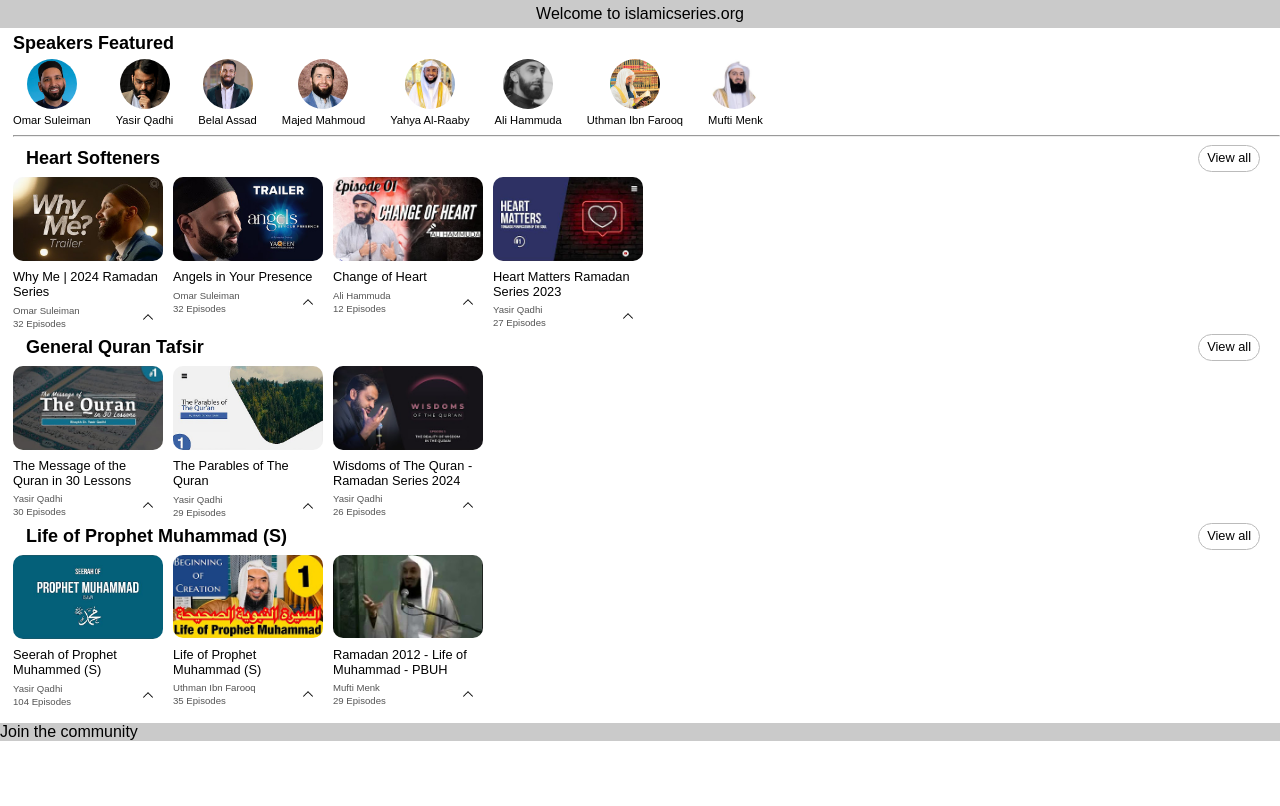
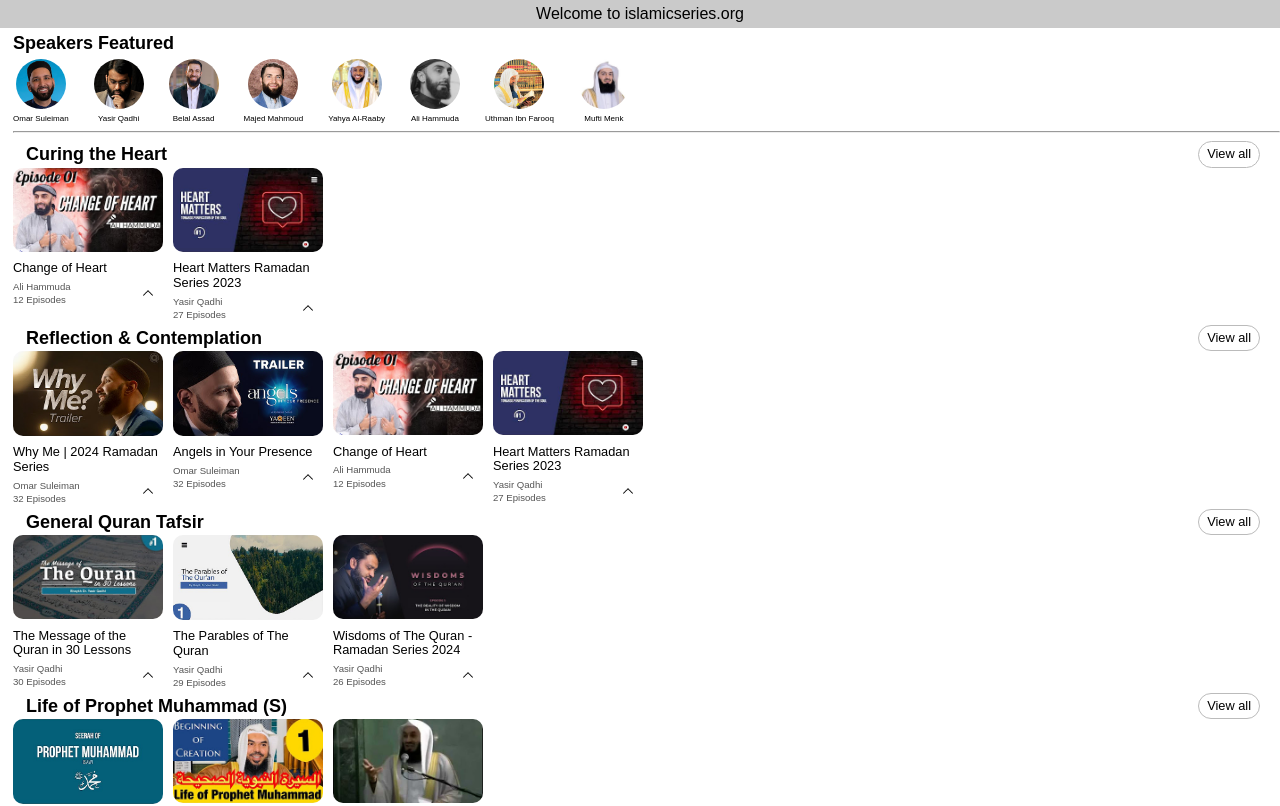
Before and after one commit to sajidmohd717/islamic-lectures-react, a React (Vite) app: page / in a window 1280 px wide. Shown: the top 806 px of the page. Built offline with nearby package versions, Linux system fonts and the light colour scheme.

Commit message:
made code more dynamic, improved UI slighly

```diff
--- a/src/App.jsx
+++ b/src/App.jsx
@@ -1,14 +1,40 @@
+import React from "react";
 import Header from "./Header.jsx";
 import Footer from "./Footer.jsx";
 import Speakers from "./speaker/Speakers.jsx";
 import SeriesContainer from "./series/SeriesContainer.jsx";
 import {
-  heartSoftenersDict,
+  curingHeartDict,
+  reflectionContemplationDict,
   generalQuranTafsir,
   lifeOfProphetMuhammad,
+  angelsDict
 } from "./data.js";
 
 function App() {
+  let seriesDict = [
+    {
+      sectionHead: "Curing the Heart",
+      listOfDict: curingHeartDict
+    },
+    {
+      sectionHead: "Reflection & Contemplation",
+      listOfDict: reflectionContemplationDict
+    },
+    {
+      sectionHead: "General Quran Tafsir",
+      listOfDict: generalQuranTafsir
+    },
+    {
+      sectionHead: "Life of Prophet Muhammad (S)",
+      listOfDict: lifeOfProphetMuhammad
+    },
+    {
+      sectionHead: "Angels",
+      listOfDict: angelsDict
+    },
+  ];
+
   return (
     <>
       <Header />
@@ -16,24 +42,15 @@
         <Speakers />
         <hr />
         <div className="multiple-series-titles">
-          <SeriesContainer
-            sectionHead={"Heart Softeners"}
-            listOfDict={heartSoftenersDict}
-          />
-          {/* <hr /> */}
-          <SeriesContainer
-            sectionHead={"General Quran Tafsir"}
-            listOfDict={generalQuranTafsir}
-          />
-
-          {/* <hr /> */}
-          <SeriesContainer
-            sectionHead={"Life of Prophet Muhammad (S)"}
-            listOfDict={lifeOfProphetMuhammad}
-          />
+          {seriesDict.map((series, index) => (
+            <SeriesContainer
+              key={index}
+              sectionHead={series.sectionHead}
+              listOfDict={series.listOfDict}
+            />
+          ))}
         </div>
       </div>
-
       <Footer />
     </>
   );
--- a/src/data.js
+++ b/src/data.js
@@ -11,7 +11,24 @@
 import seerahUthman from "./assets/thumbnail/life-of-prophet-muhammad/seerah-uthman.jpg"
 import seerahMufti from "./assets/thumbnail/life-of-prophet-muhammad/seerah-mufti.jpg"
 
-export const heartSoftenersDict = [
+export const curingHeartDict = [
+  {
+    title: "Change of Heart",
+    speaker: "Ali Hammuda",
+    episodes: "12 Episodes",
+    thumbnailImage: changeofheart,
+    link: "https://www.youtube.com/playlist?list=PL9OPVukugS7xZ-PY008PN6_kGInouP0rz",
+  },
+  {
+    title: "Heart Matters Ramadan Series 2023",
+    speaker: "Yasir Qadhi",
+    episodes: "27 Episodes",
+    thumbnailImage: heartmatters,
+    link: "https://www.youtube.com/playlist?list=PLYZxc42QNctWeXvciIWtItbjhod9PjcCN",
+  },
+];
+
+export const reflectionContemplationDict = [
   {
     title: "Why Me | 2024 Ramadan Series",
     speaker: "Omar Suleiman",
@@ -42,6 +59,7 @@
     link: "https://www.youtube.com/playlist?list=PLYZxc42QNctWeXvciIWtItbjhod9PjcCN",
   },
 ];
+
 
 export const generalQuranTafsir = [
   {
@@ -90,3 +108,13 @@
     link: "https://www.youtube.com/playlist?list=PL91FA0E3B7837B214",
   }
 ]
+
+export const angelsDict = [
+  {
+    title: "Angels in Your Presence",
+    speaker: "Omar Suleiman",
+    episodes: "32 Episodes",
+    thumbnailImage: angels1,
+    link: "https://www.youtube.com/playlist?list=PLQ02IYL5pmhF2LFN-3QxnuregEv1oKPIc",
+  },
+];
--- a/src/index.css
+++ b/src/index.css
@@ -26,5 +26,4 @@
 .multiple-series-titles {
   display: flex;
   flex-direction: column;
-  gap: 5px;
 }
--- a/src/series/SeriesContainer.module.css
+++ b/src/series/SeriesContainer.module.css
@@ -2,6 +2,7 @@
     display: flex;
     overflow-x: auto;
     gap: 10px;
+    padding-bottom: 5px;
 }
 
 .section-title {
--- a/src/speaker/Speakers.module.css
+++ b/src/speaker/Speakers.module.css
@@ -18,6 +18,6 @@
 }
 
 .speaker-name {
-  font-size: 0.7em;
+  font-size: 0.5em;
   text-align: center;
 }
```
